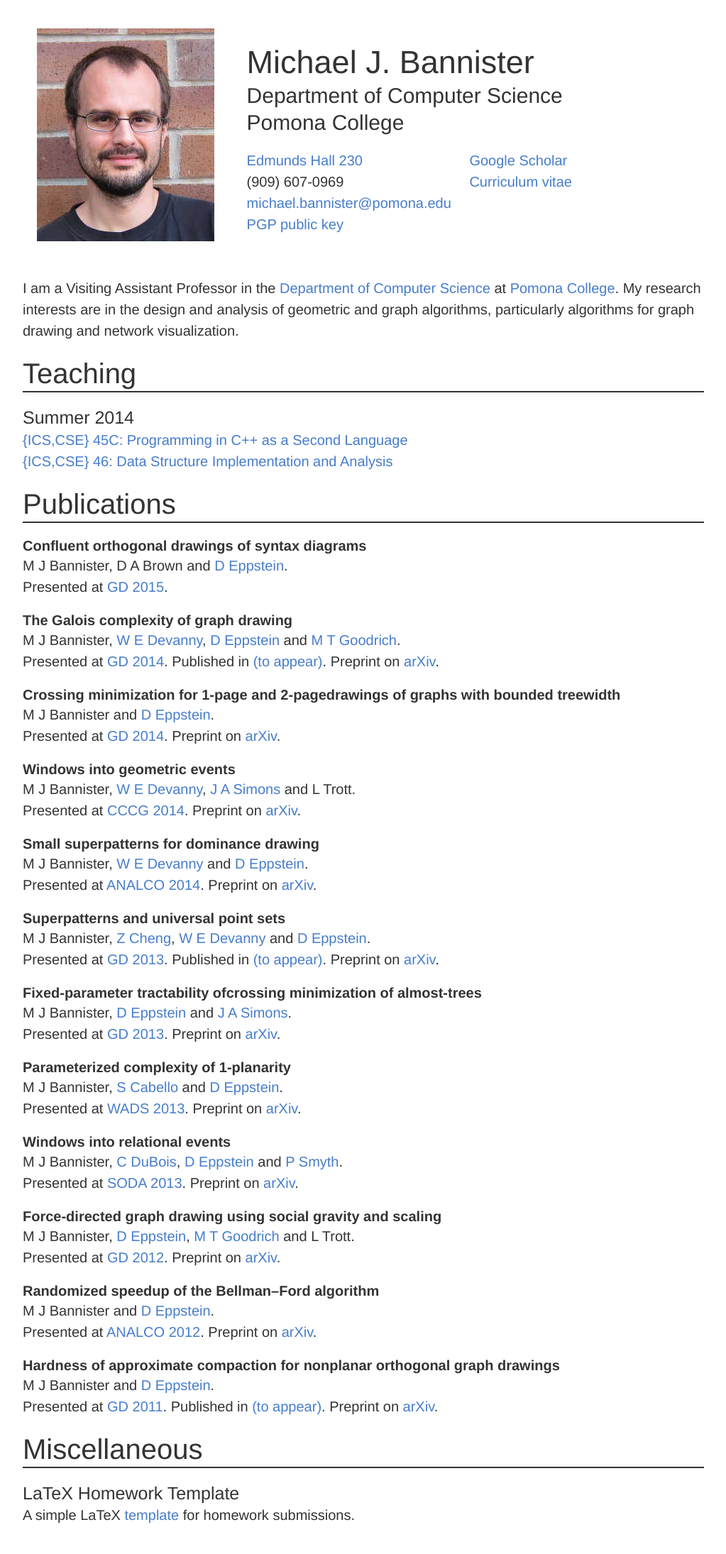
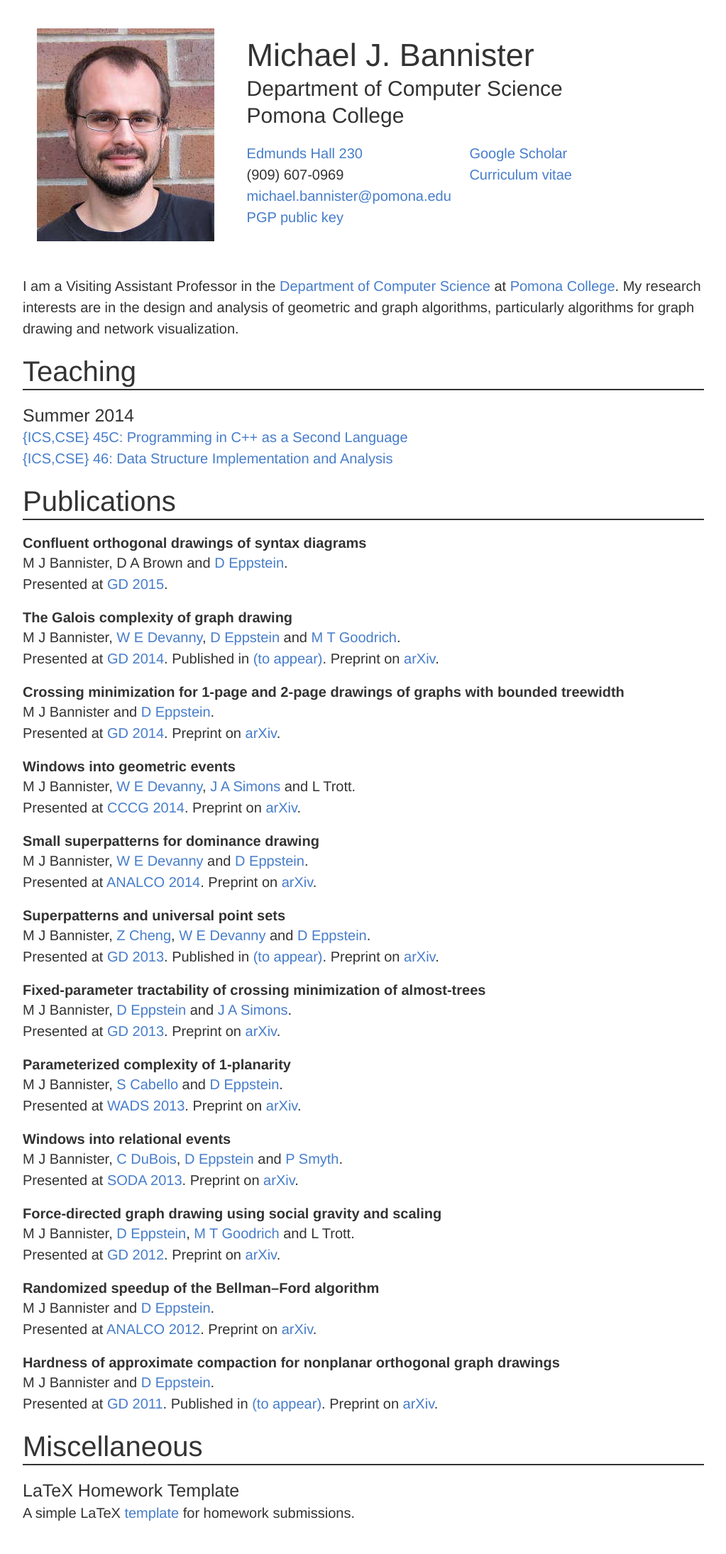
Before and after one commit to jacksonjw12/mbannister.github.io, a Jekyll site: the page built from index.html, in a window 1280 px wide. Shown: the whole page at 71% size, without its empty margins (128-1151 px from the left). Built offline with Jekyll 4.4.1, drawn with Linux system fonts in a browser that asks for light colours.

Commit message:
Simplify CSS

```diff
--- /dev/null
+++ b/_sass/common.sass
@@ -0,0 +1,112 @@
+section, article
+  margin: 1rem 0
+hr
+  border-color: #333
+  border-style: solid
+  border-width: 1px
+
+//==== Typography ==============================================================
+html
+  font-size: 75%
+  @media (min-width: 750px)
+    font-size: 100%
+  @media (min-width: 1000px)
+    font-size: 125%
+
+body
+  max-width: 960px
+  margin: 0 auto
+  padding: 1em
+  font-family: $helvetica
+  font-size: 1em
+  line-height: 1.5
+  color: #333
+
+h1, h2, h3, h4, h5, h6
+  font-family: $helvetica
+  line-height: 1.25
+  margin: 0
+  text-rendering: optimizeLegibility
+
+h1, h2, h3, h4, h5
+  font-weight: normal
+
+h1
+  font-size: 2.25rem
+h2
+  font-size: 2.0rem
+h3
+  font-size: 1.75rem
+h4
+  font-size: 1.5rem
+h5
+  font-size: 1.25rem
+h6
+  font-size: 1rem
+p
+  margin: 0 0 0.75rem 0
+
+a
+  +transition(color 0.25s linear)
+  color: #477DCA
+  text-decoration: none
+  &:hover
+    color: darken(#477DCA, 20)
+  &:active, &:focus
+    color: #477DCA
+    outline: none
+
+img, picture
+  margin: 0
+  max-width: 100%
+
+
+//==== Lists ===================================================================
+.empty-ul
+  margin: 0
+  padding: 0
+  list-style-type: none
+
+.sentence-ul
+  margin: 0
+  padding: 0
+  display: block
+  li
+    display: inline-block
+    white-space: nowrap
+    &::after
+      content: ","
+    &:nth-last-child(2)::after
+      content: " and "
+    &:last-child::after
+      content: "."
+
+.inline-ul
+  margin: 0
+  padding: 0
+  display: block
+  li
+    display: inline-block
+
+dl
+  margin-bottom: 0.75rem
+  dt
+    font-weight: bold
+    margin-top: 0.75rem
+  dd
+    margin: 0
+
+
+//==== Responsive Breaks =======================================================
+@media (min-width: 400px)
+  .rbr400
+    display: none
+@media (min-width: 550px)
+  .rbr550
+    display: none
+@media (min-width: 750px)
+  .rbr750
+    display: none
+@media (min-width: 1000px)
+  .rbr1000
+    display: none
--- a/_sass/homepage.sass
+++ b/_sass/homepage.sass
@@ -1,33 +1,3 @@
-html
-  font-size: 75%
-  @media (min-width: 750px)
-    font-size: 100%
-  @media (min-width: 1000px)
-    font-size: 125%
-
-body
-  max-width: 960px
-  margin: 0 auto
-  // TODO: Chane em -> rem when chrome bug fixed.
-  padding: 1em 1em
-
-  h1,h2,h3,h4,h5
-    font-weight: normal
-
-@media (min-width: 400px)
-  .rbr400
-    display: none
-@media (min-width: 550px)
-  .rbr550
-    display: none
-@media (min-width: 750px)
-  .rbr750
-    display: none
-@media (min-width: 1000px)
-  .rbr1000
-    display: none
-
-
 //==== Header ==================================================================
 header
   margin-bottom: 1rem
@@ -60,7 +30,7 @@
     display: inline-block
     text-align: left
     vertical-align: top
-    margin: 2rem 0rem 2rem 1rem
+    margin: 1.5rem 0rem 1.5rem 1rem
 
 @media (min-width: 750px)
   #contacts, #profiles
@@ -75,37 +45,10 @@
 
 //==== Sections ================================================================
 section
-  margin: 1rem 0rem
   h2
     border-bottom-style: solid
     border-width: 2px
 
 @media (min-width: 550px)
-
   #about h2
     display: none
-
-
-//==== Articles ================================================================
-article
-  margin: 1rem 0rem
-
-
-//==== Helper Classes ==========================================================
-
-.sentence-ul
-  display: block
-  li
-    display: inline-block
-    white-space: nowrap
-    &::after
-      content: ","
-    &:nth-last-child(2)::after
-      content: " and "
-    &:last-child::after
-      content: "."
-
-.inline-ul
-  display: block
-  li
-    display: inline-block
--- a/css/default.sass
+++ b/css/default.sass
@@ -1,16 +1,5 @@
 ---
 ---
 @import bourbon/bourbon
-@import defaults
-
-ul
-  @extend %default-ul
-
-ol
-  @extend %default-ol
-
-body
-  max-width: 1024px
-  +margin(null auto)
-  h1, h2, h3, p, img, ul, ol
-    +margin(null 0.5rem)
+@import normalize
+@import common
--- a/css/homepage.sass
+++ b/css/homepage.sass
@@ -1,8 +1,7 @@
 ---
 ---
-// Libraries
 @import bourbon/bourbon
-@import defaults
 
-// Homepage styles
+@import normalize
+@import common
 @import homepage
--- a/index.html
+++ b/index.html
@@ -13,12 +13,12 @@
     <h1>{{ site.name }}</h1>
     <h4>{{ site.department }}</h4>
     <h4>{{ site.school }}</h4>
-    <ul id="contacts">
+    <ul class="empty-ul" id="contacts">
       {% for contact in site.contacts %}
       <li>{% if contact.link %}<a href="{{ contact.link }}">{{ contact.name }}</a>{% else %}{{ contact.name }}{% endif %}</li>
       {% endfor %}
     </ul>
-    <ul id="profiles">
+    <ul class="empty-ul" id="profiles">
       {% for profile in site.profiles %}
       <li>{% if profile.link %}<a href="{{ profile.link }}">{{ profile.name }}</a>{% else %}{{ profile.name }}{% endif %}</li>
       {% endfor %}
@@ -39,7 +39,7 @@
   <h2>Teaching</h2>
   <article>
   <h5>Summer 2014</h5>
-  <ul inline-ul-1>
+  <ul class="empty-ul">
     {% assign courses = (site.teaching | where: 'syllabus', true %}{% for page in courses %}
     <li><a href="{{site.baseurl}}{{page.url}}">{{ page.title }}</a></li>
     {% endfor %}
```
Also changed, not shown: _research/C10.md (+1 -1 lines), _research/C6.md (+1 -1 lines).
